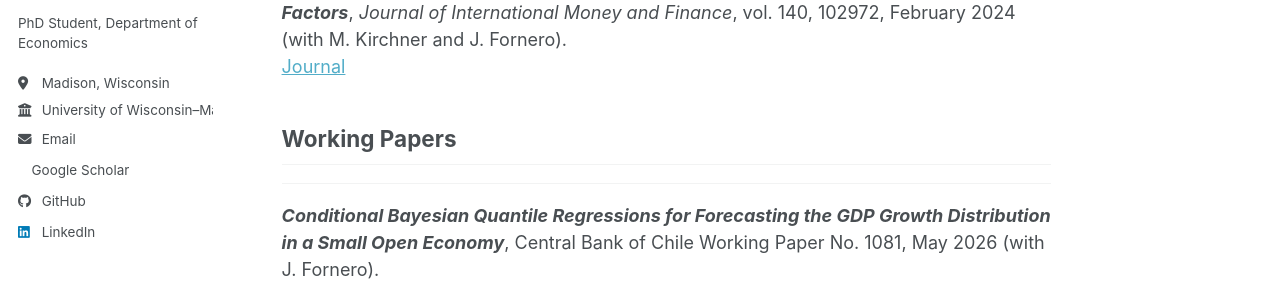
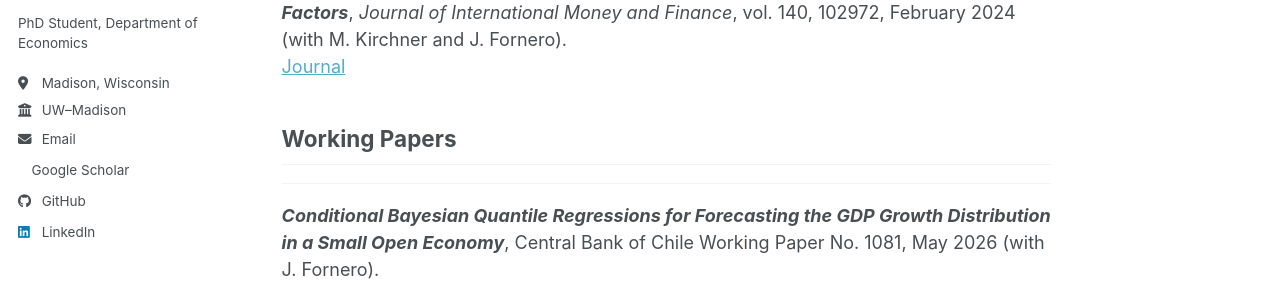
Before and after one commit to cmolinas5/cmolinas5.github.io, a Jekyll site: the page built from _pages/research.html, in a window 1280 px wide. Shown: the part 264-551 px from the top of the page. Built offline with Jekyll 4.4.1, drawn with Linux system fonts in a browser that asks for light colours; a style sheet for code colours, icons or effects is not loaded.

Commit message:
minor changes

```diff
--- a/_config.yml
+++ b/_config.yml
@@ -28,7 +28,7 @@ author:
   pronouns:
   bio: "PhD Student, Department of Economics"
   location: "Madison, Wisconsin"
-  employer: "University of Wisconsin–Madison"
+  employer: "UW–Madison"
   uri:
   email: "cmolina4@wisc.edu"
 
--- a/_pages/research.html
+++ b/_pages/research.html
@@ -4,7 +4,7 @@ permalink: /research/
 author_profile: true
 ---
 
-<h2>Publications</h2>
+<h2 style="margin-bottom:5px;">Publications</h2>
 <hr>
 
 <p>
```
